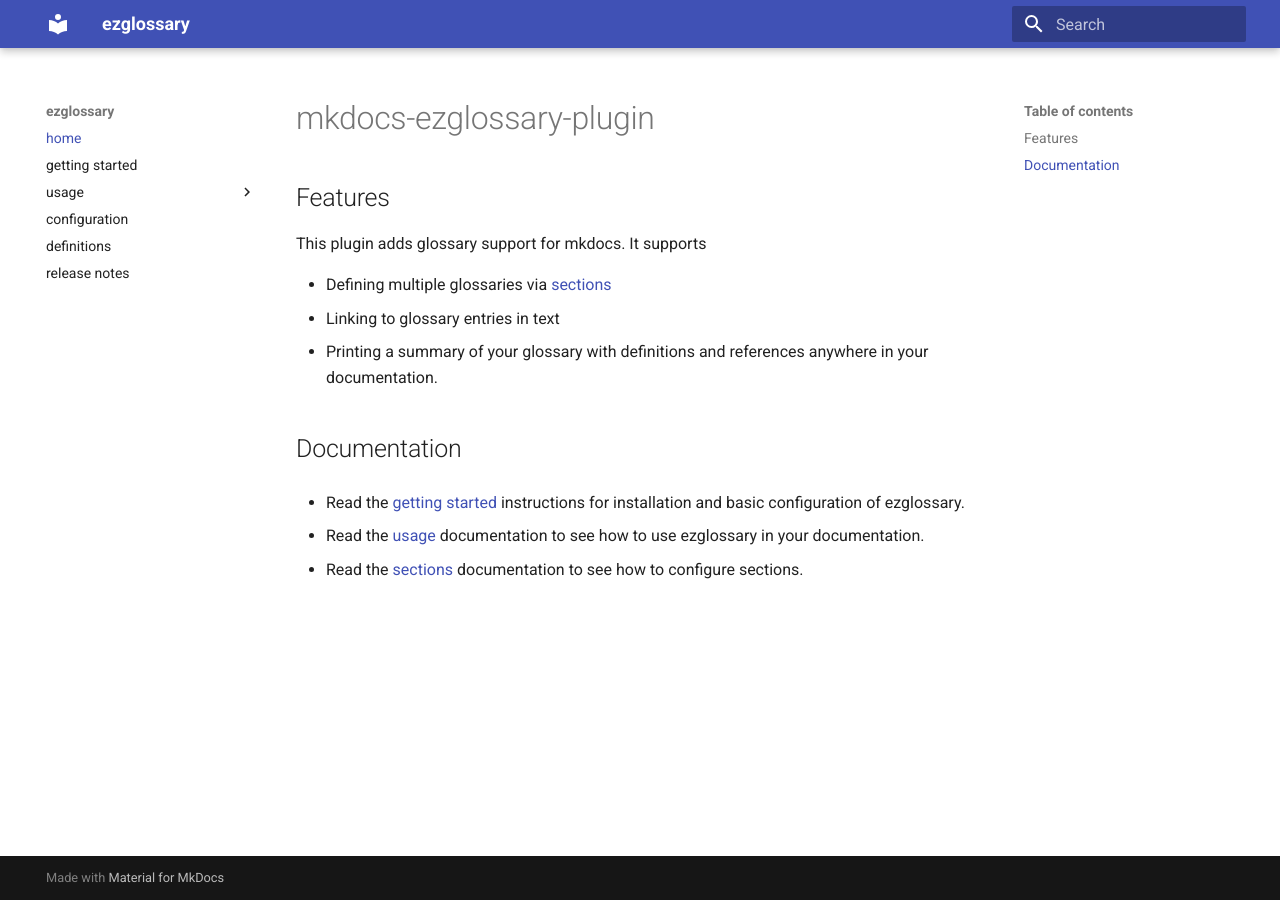
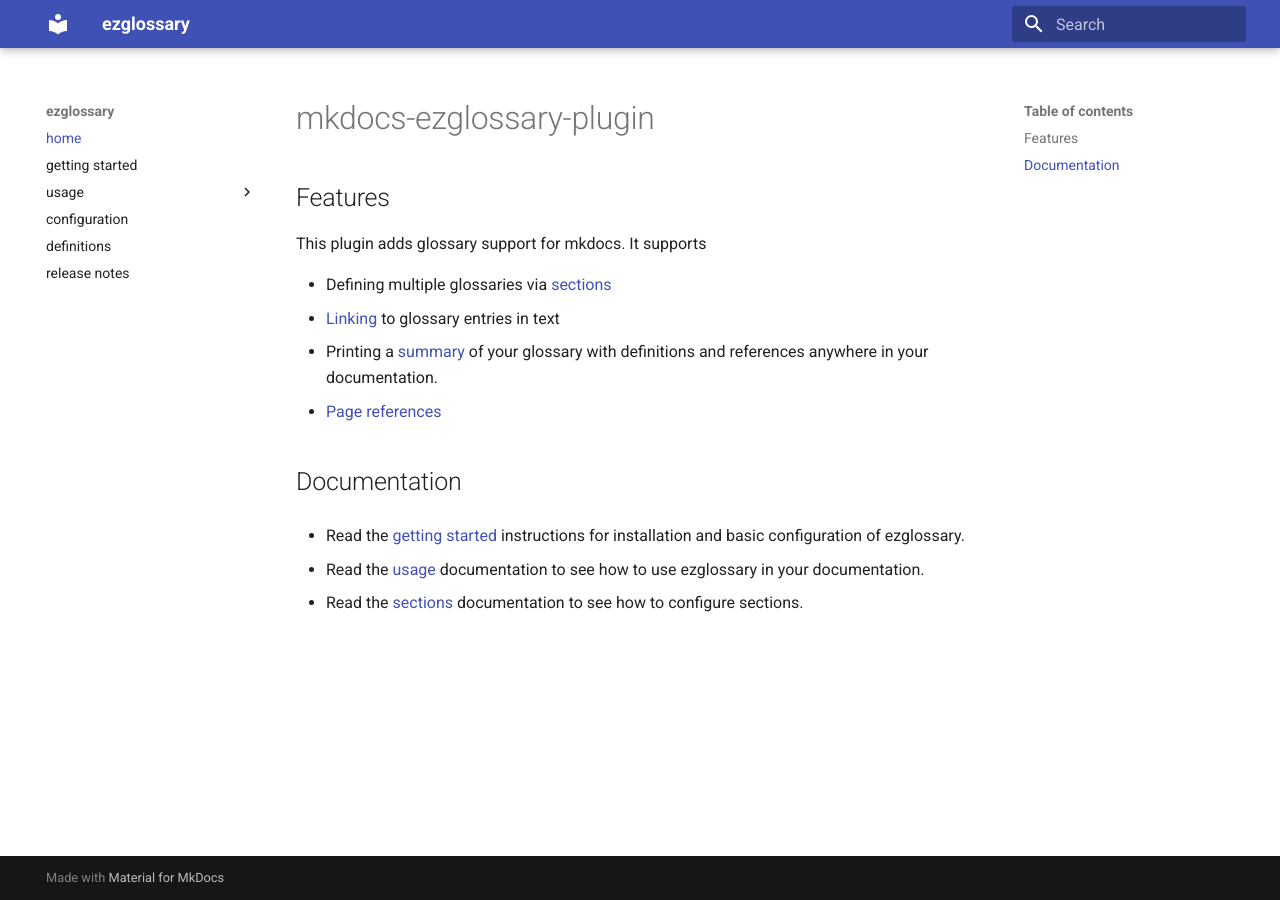
Before and after one commit to realtimeprojects/mkdocs-ezglossary, an MkDocs documentation site: the page built from docs/index.md, in a window 1280 px wide. Built offline with MkDocs 1.6.1 and Material for MkDocs 9.7.7, drawn with Linux system fonts in a browser that asks for light colours.

Commit message:
Improve documentation.

```diff
--- a/docs/index.md
+++ b/docs/index.md
@@ -5,9 +5,10 @@
 This plugin adds glossary support for mkdocs. It supports
 
 -   Defining multiple glossaries via [sections](usage/sections.md)
--   Linking to glossary entries in text
--   Printing a summary of your glossary with definitions and
+-   [Linking](usage/linking.md) to glossary entries in text
+-   Printing a [summary](usage/summary.md) of your glossary with definitions and
     references anywhere in your documentation.
+-   [Page references](usage/pagerefs.md)
 
 ## Documentation
 
```
Also changed, not shown: docs/usage/pagerefs.md (+18 -0 lines).
